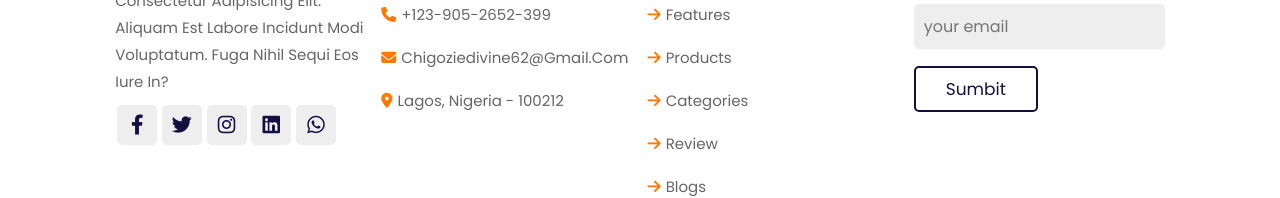
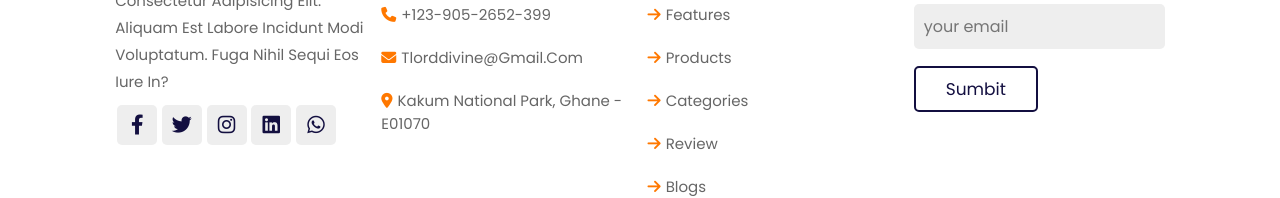
Before and after one commit to Chigozie-css/cuo-store, a plain HTML site: page index.html in a window 1280 px wide. Shown: the part 5651-5849 px from the top of the page. Drawn offline with nearby package versions, Linux system fonts and the light colour scheme.

Commit message:
Update index.html

```diff
--- a/index.html
+++ b/index.html
@@ -495,8 +495,8 @@
             <h3>contact info</h3>
             <a href="#" class="links"><i class="fas fa-phone"></i>+123-906-5880-686<a>
             <a href="#" class="links"><i class="fas fa-phone"></i>+123-905-2652-399</a>
-            <a href="#" class="links"><i class="fas fa-envelope"></i>chigoziedivine62@gmail.com</a>
-            <a href="#" class="links"><i class="fas fa-map-marker-alt"></i>lagos, nigeria - 100212</a>
+            <a href="#" class="links"><i class="fas fa-envelope"></i>tlorddivine@gmail.com</a>
+            <a href="#" class="links"><i class="fas fa-map-marker-alt"></i>Kakum National Park, Ghane - E01070</a>
         </div>
 
         <div class="box">
```
